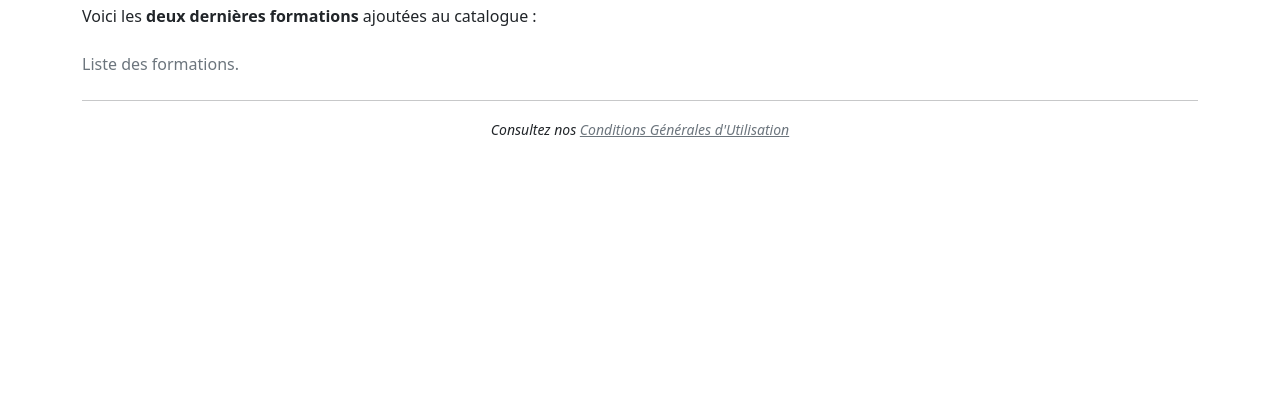
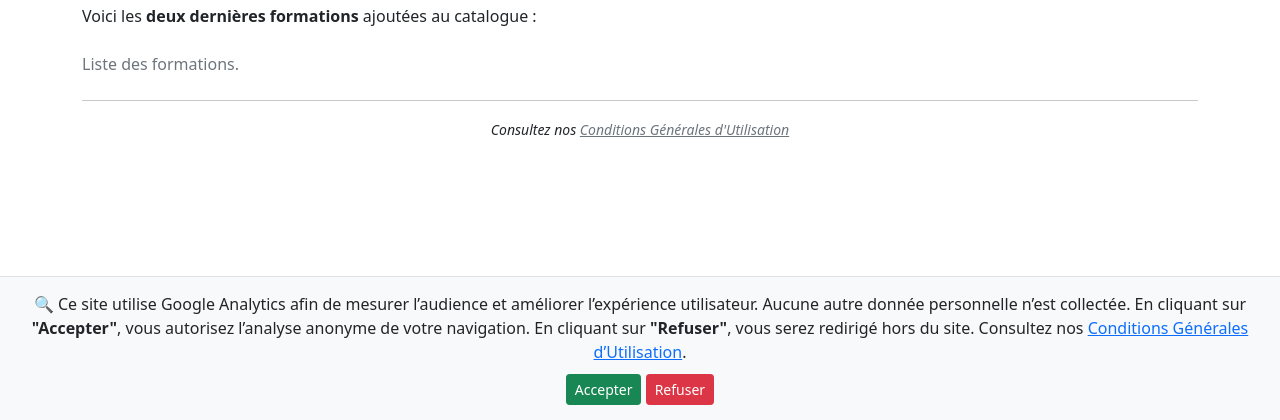
Before and after one commit to S2P-KB/MediaTekFormation, a Symfony app: template templates/pages/accueil.html.twig in a window 1280 px wide. Shown: the part 380-800 px from the top of the page. Run offline with Twig, Linux system fonts and the light colour scheme; the template is opened without the code that fills it, so the values that code supplies are empty; some libraries are stand-ins or nearby versions.

Commit message:
Respect du RGPD et mention des CGU du site mediatekformation.fr

```diff
--- a/templates/base.html.twig
+++ b/templates/base.html.twig
@@ -6,7 +6,7 @@
         <meta name="keywords" content="formation, playlist, catégorie, vidéo, apprentissage, informatique, code, développement, programmation, java, csharp, python, html, mediatek">
         <meta name="author" content="S2P-KB">
         <meta property="og:title" content="Mediatek Formation">
-        <meta property="og:description" content="Plateforme de gestion de formations.">
+        <meta property="og:description" content="Plateforme de gestion de formations numériques.">
         <meta property="og:type" content="website">
         <meta property="og:image" content="mediatekformation.fr/public/banniere.jpg">
         <script async src="https://www.googletagmanager.com/gtag/js?id=G-XXXXXXX"></script>
--- a/templates/basefront.html.twig
+++ b/templates/basefront.html.twig
@@ -33,9 +33,55 @@
             <hr>
             <p><small><em>
                 Consultez nos <a class="link-secondary" href="{{ path('cgu') }}">Conditions Générales d'Utilisation</a>
-            </i></small></p>
+            </em></small></p>
 
+            {# Bannière de consentement #}
+            <div id="cookie-consent-banner" style="position: fixed; bottom: 0; left: 0; right: 0; background-color: #f8f9fa; border-top: 1px solid #dee2e6; padding: 15px; text-align: center; z-index: 9999; display: none;">
+                <p style="margin-bottom: 10px;">
+                    🔍 Ce site utilise Google Analytics afin de mesurer l’audience et améliorer l’expérience utilisateur. Aucune autre donnée personnelle n’est collectée.
+                    En cliquant sur <strong>"Accepter"</strong>, vous autorisez l’analyse anonyme de votre navigation.
+                    En cliquant sur <strong>"Refuser"</strong>, vous serez redirigé hors du site.
+                    Consultez nos <a href="http://localhost/mediatekformation/public/index.php/cgu">Conditions Générales d’Utilisation</a>.
+                </p>
+                <button onclick="acceptCookies()" class="btn btn-success btn-sm">Accepter</button>
+                <button onclick="refuseCookies()" class="btn btn-danger btn-sm">Refuser</button>
+            </div>
         </footer>
     </div>
 {% endblock %}
-{% block javascripts %}{% endblock %}
+{% block javascripts %}
+<script>
+    window.onload = function() {
+        if (!localStorage.getItem('cookieConsent')) {
+            document.getElementById('cookie-consent-banner').style.display = 'block';
+        } else if (localStorage.getItem('cookieConsent') === 'accepted') {
+            loadGoogleAnalytics();
+        }
+    };
+
+    function acceptCookies() {
+        localStorage.setItem('cookieConsent', 'accepted');
+        document.getElementById('cookie-consent-banner').style.display = 'none';
+        loadGoogleAnalytics();
+    }
+
+    function refuseCookies() {
+        localStorage.setItem('cookieConsent', 'refused');
+        window.location.href = 'https://www.google.com';
+    }
+
+    function loadGoogleAnalytics() {
+        let script = document.createElement('script');
+        script.setAttribute('async', '');
+        script.src = "https://www.googletagmanager.com/gtag/js?id=G-1234567";
+        document.head.appendChild(script);
+
+        script.onload = function() {
+            window.dataLayer = window.dataLayer || [];
+            function gtag(){ dataLayer.push(arguments); }
+            gtag('js', new Date());
+            gtag('config', 'G-1234567');
+        };
+    }
+</script>
+{% endblock %}
```
Also changed, not shown: nbproject/private/private.xml (+1 -7 lines).
